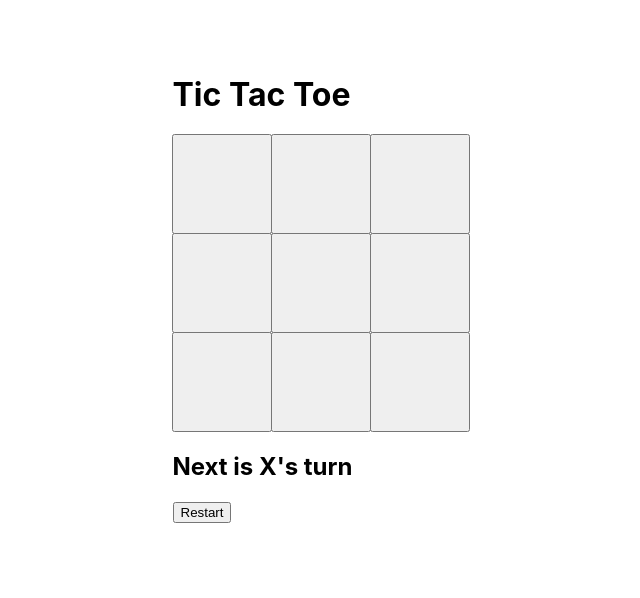
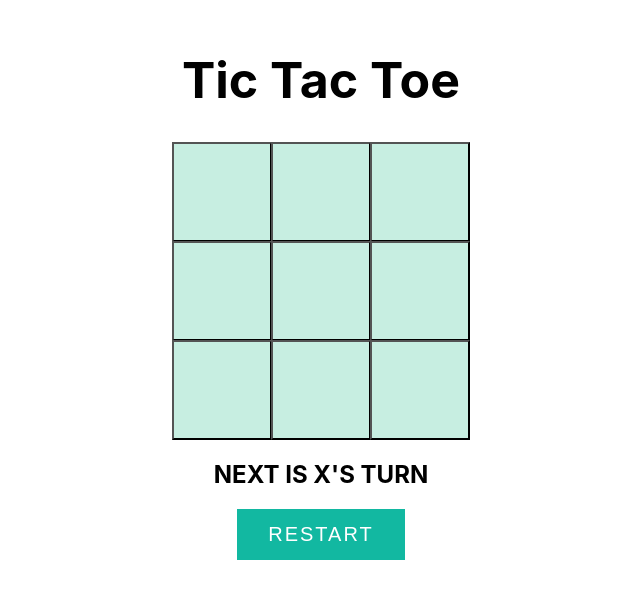
Before and after one commit to tanzimr8/tic-tac-toe-with-react, a React (Create React App) app: page / in a window 1280 px wide. Shown: the part 112-710 px from the top of the page, without its empty margins (319-959 px from the left). Built offline with nearby package versions, Linux system fonts and the light colour scheme.

Commit message:
css for color and font added

```diff
--- a/src/App.css
+++ b/src/App.css
@@ -12,7 +12,7 @@ body{
   width: 100%;
 }
 .ttt-container{
-
+  text-align: center;
 }
 .row{
   display: flex;
@@ -30,3 +30,28 @@ body{
   margin-top: -1px;
   cursor: pointer;
 }
+h1{
+  font-size: 50px;
+}
+h2{
+  font-style: 40px;
+  text-transform: uppercase;
+}
+button{
+  background-color:rgb(199, 238, 225);
+  color: rgb(4, 75, 65);;
+}
+.btn-restart{
+  padding: 13px 30px;
+  background-color: rgb(18, 184, 161);
+  cursor: pointer;
+  color: #fff;
+  border: 1px solid rgb(18, 184, 161);
+  font-size: 20px;
+  text-transform: uppercase;
+  letter-spacing: 2px;
+}
+.btn-restart:hover{
+  background-color:rgb(199, 238, 225);
+  color: #000;
+}
--- a/src/components/TicTacToe.jsx
+++ b/src/components/TicTacToe.jsx
@@ -59,7 +59,7 @@ const TicTacToe = () => {
   // check the status
   useEffect(() => {
     if (!getWinner(squares) && squares.every(item => item !== '')) {
-      setStatus('Draw! Please restart');
+      setStatus('It is a Draw! Please restart');
     }
     else if (getWinner(squares)) {
       setStatus(`Winner is - ${getWinner(squares)} ! Please Restart`)
@@ -95,7 +95,7 @@ const TicTacToe = () => {
           <Square value={squares[8]} onClick={() => { handleClick(8) }} />
         </div>
         <h2>{status}</h2>
-        <button onClick={handleRestart}>Restart</button>
+        <button className='btn-restart' onClick={handleRestart}>Restart</button>
       </div>
     </div>
   )
```
